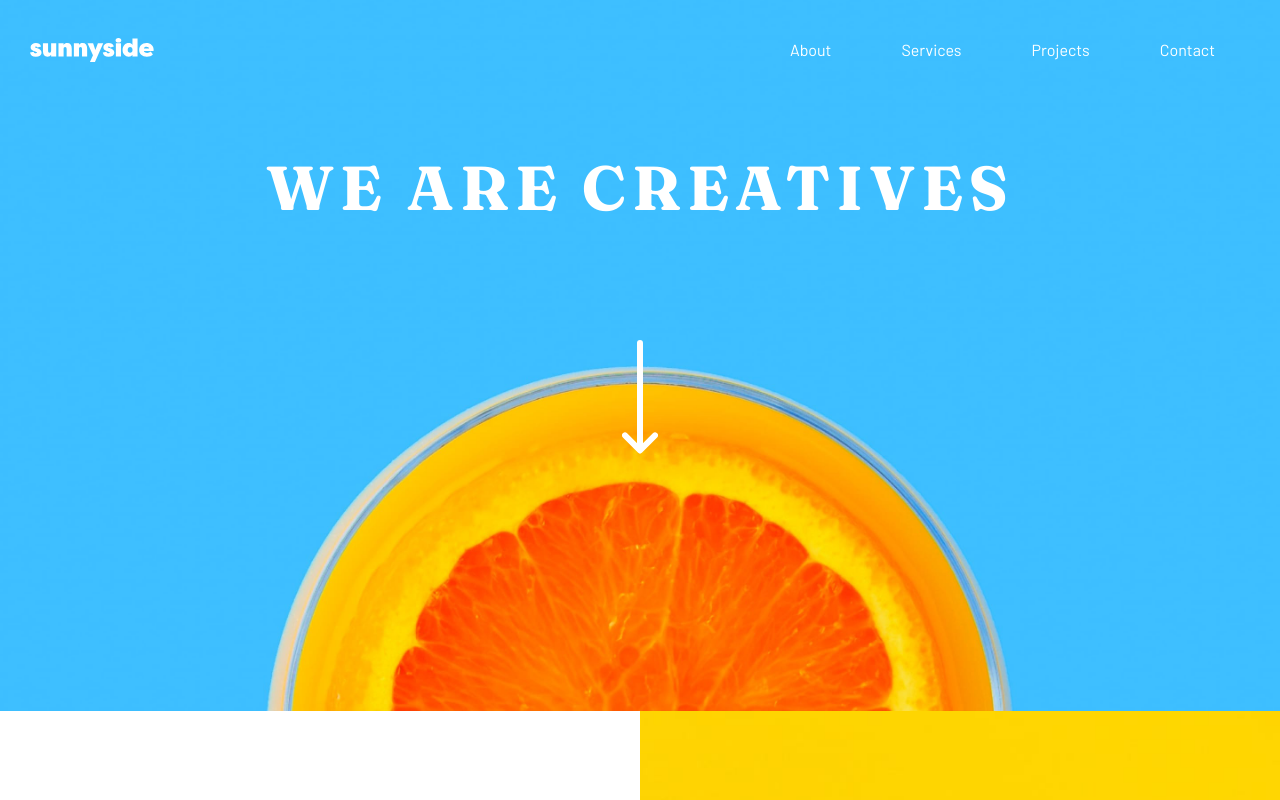
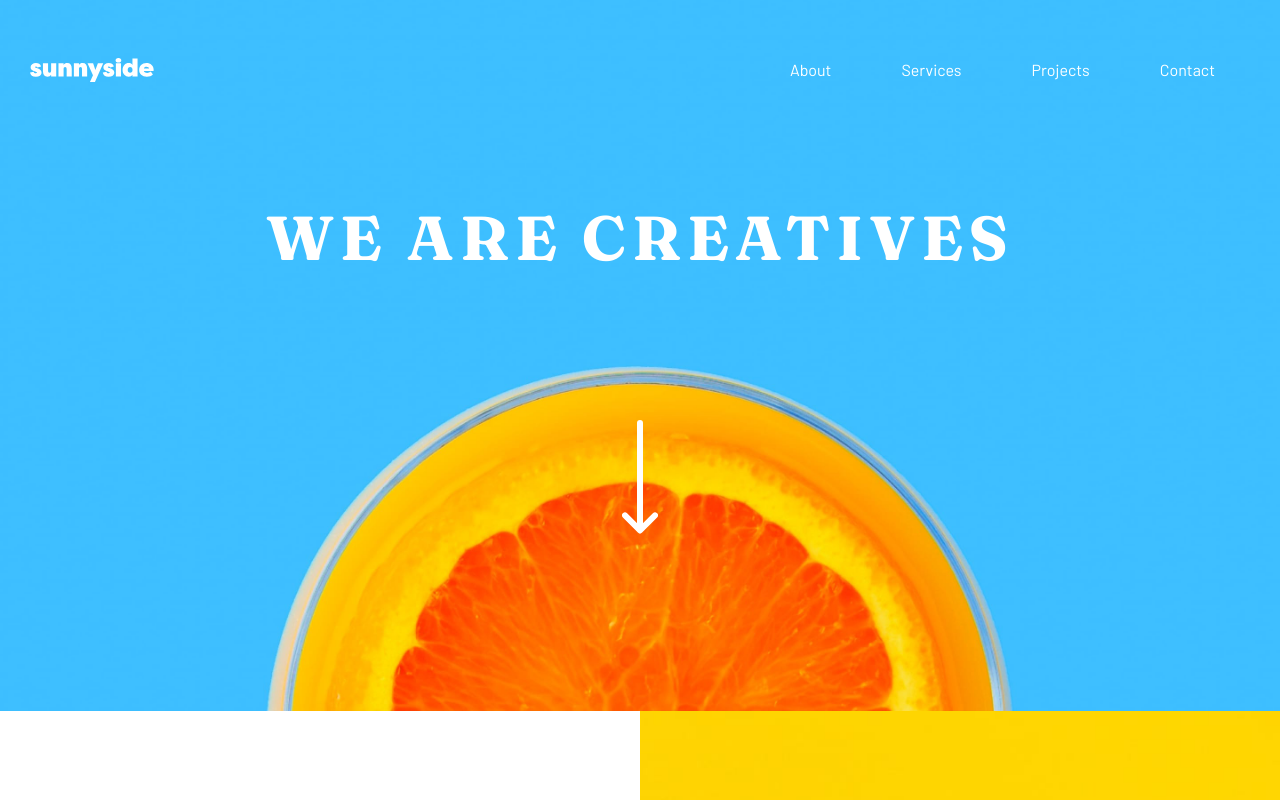
Before and after one commit to JustynaPrus/sunnyside-agency-landing-page, a plain HTML site: page index.html in a window 1280 px wide. Shown: the top 800 px of the page. Drawn offline with Linux system fonts and the light colour scheme.

Commit message:
Add files via upload

```diff
--- a/style.css
+++ b/style.css
@@ -53,7 +53,7 @@ h1 {
     font-family: 'Fraunces';
     text-transform: uppercase;
     letter-spacing: 6px;
-    padding: 50px;
+    padding: 80px 50px;
 }
 
 h2 {
@@ -123,6 +123,7 @@ button:hover:after {
 }
 
 nav {
+    margin-top: 20px;
     padding: 30px;
     display: flex;
     justify-content: space-between;
@@ -245,7 +246,7 @@ footer {
 
 .logo {
     filter: brightness(0) saturate(100%) invert(29%) sepia(10%) saturate(2196%) hue-rotate(116deg) brightness(90%) contrast(88%);
-    margin-bottom: 20px;
+    margin: 30px;
 }
 
 .icon {
```
